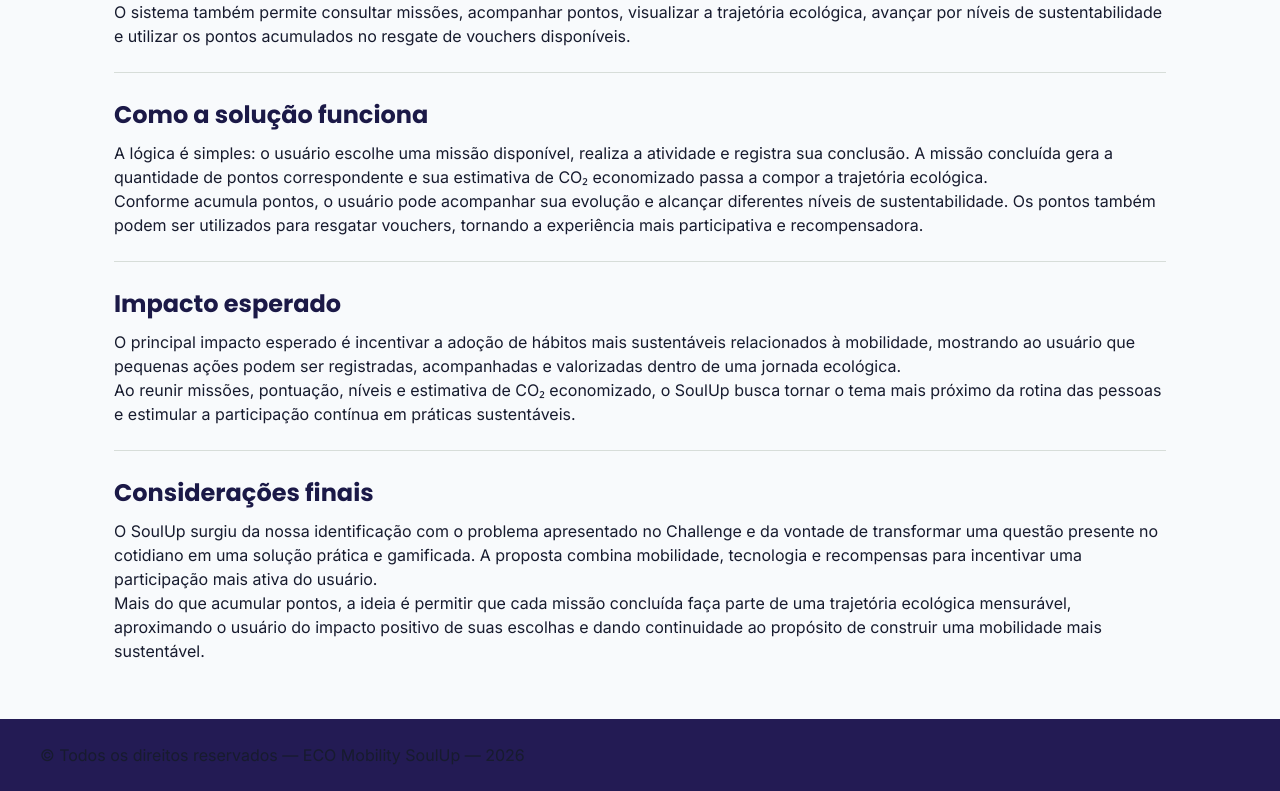
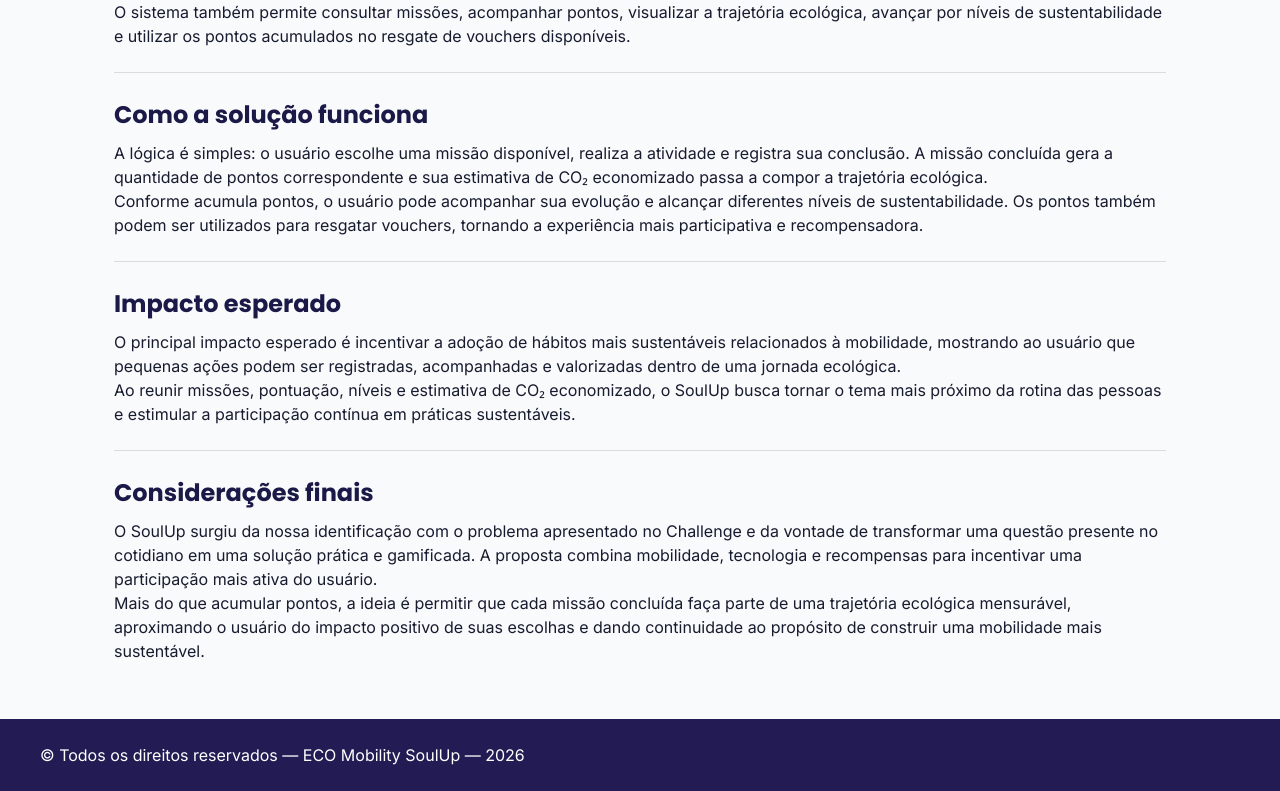
Before and after one commit to enzoestanguera/economic_soul-up, a React (Vite) app in the folder Eco-Mobitily/: page / in a window 1280 px wide. Shown: the part 1197-1988 px from the top of the page. Built offline with nearby package versions, Linux system fonts and the light colour scheme; no server answers.

Commit message:
fix: Arrumando a cor do texto que não estava aparecendo no footer

```diff
--- a/Eco-Mobitily/src/index.css
+++ b/Eco-Mobitily/src/index.css
@@ -139,12 +139,12 @@
   width: 100%;
   background-color: #231b54;
   padding: 24px 40px;
+  color: #fff;
 }
 
 .text-footer {
   font-family: 'Inter', sans-serif;
   font-size: 0.85rem;
-  color: #ffffff;
   margin: 0;
   text-align: center;
 }
```
